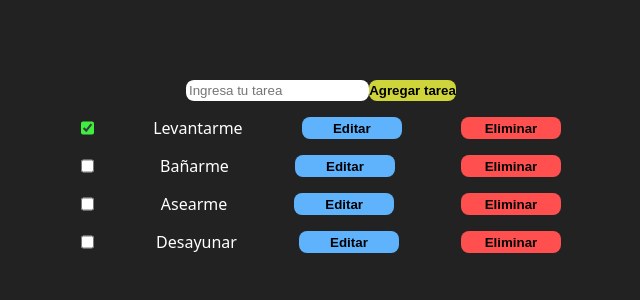
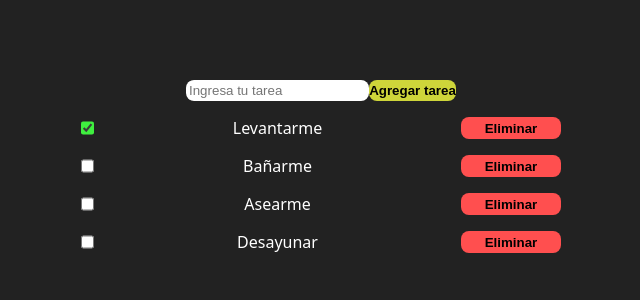
Before and after one commit to DiegoDiazVi/simple-todo-list, a React (Vite) app: page / in a window 1280 px wide. Shown: the top 300 px of the page, without its empty margins (319-959 px from the left). Built offline with nearby package versions, Linux system fonts and the light colour scheme.

Commit message:
Refactor TodoItem component to simplify code and remove unnecessary editing functionality

```diff
--- a/src/components/TodoItem.jsx
+++ b/src/components/TodoItem.jsx
@@ -1,22 +1,8 @@
-import { useState } from 'react';
+function TodoItem({task, onClickDelete, onClickCheckbox }) {
 
-function TodoItem({task, onClickEdit, onClickDelete, onClickCheckbox, onChangeText}) {
-    const [isEditing, setIsEditing] = useState(false);
-
-    const handlerClickEdit = (id) => {
-        setIsEditing(!isEditing)
-        onClickEdit(id)
-    }
 
     return (
         <li className='task'>
-            {isEditing ?
-                <>
-                    <input className='task-input-edit' type="text" value={task.task}/>
-                    <button className='task-save' >Guardar</button>
-                </>
-                :
-                <>
             <input
                 className='task-checkbox'
                 name='input-check'
@@ -25,10 +11,7 @@ function TodoItem({task, onClickEdit, onClickDelete, onClickCheckbox, onChangeTe
                 onChange={() => onClickCheckbox(task.id, task.done)}
             />
             <p className='task-description'>{task.task}</p>
-                    <button className='task-button edit' onClick={() => handlerClickEdit(task.id, task.task)}>Editar</button>
             <button className='task-button delete'onClick={() => onClickDelete(task.id)}>Eliminar</button>
-                </>
-            }
         </li>
     );
 }
```
Lines whose indentation alone changed are shown as unchanged.
